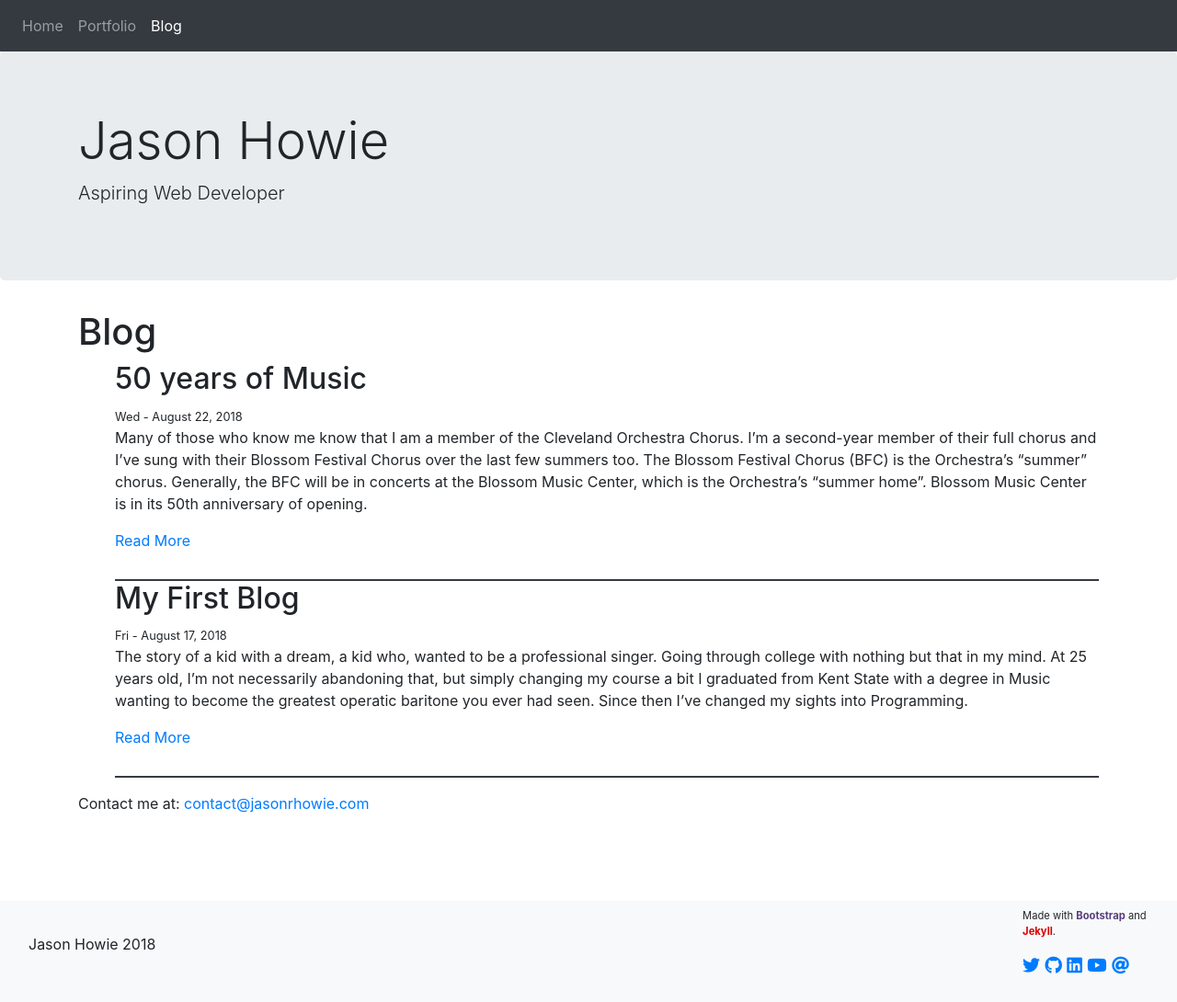
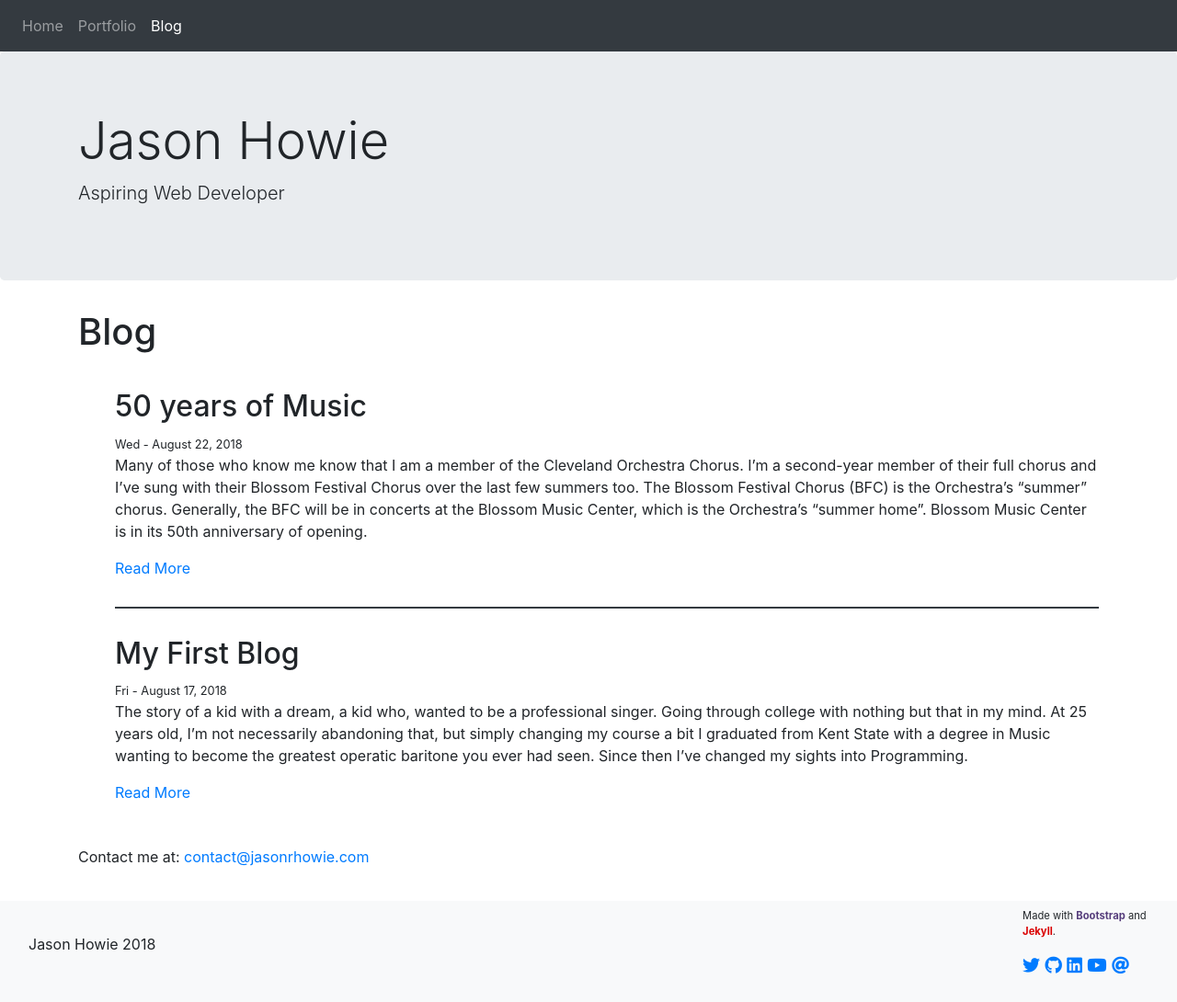
Before and after one commit to bt93/old_website, a Jekyll site: the page built from pages/blog.html, in a window 1280 px wide and 1090 px high. Shown: the whole window at 92% size. Built offline with Jekyll 4.4.1, drawn with Linux system fonts in a browser that asks for light colours; nearby versions of some CDN libraries.

Commit message:
Fixed blog list so border doesnt appear on last item

```diff
--- a/pages/blog.html
+++ b/pages/blog.html
@@ -5,9 +5,9 @@ permalink: /blog/
 ---
 <div class="container">
 	<h1>Blog</h1>
-	<ul class="blog-list">
+	<ul>
 	  {% for post in site.posts %}
-	    <li>
+	    <li class="{% if forloop.last == true %}last-blog{% endif %} blog-list">
 	      <h2>{{ post.title }}</h2>
 	      <small>{{ post.date | date: "%a - %B %-d, %Y" }}</small>
 	      {{ post.excerpt }}
--- a/styles/styles.css
+++ b/styles/styles.css
@@ -23,11 +23,13 @@ body {
 
 .blog-list {
 	list-style-type: none;
+  padding-top: 30px;
+  padding-bottom: 30px;
+  border-bottom: 2px #343a40 solid;
 }
 
-.blog-list li {
-	padding-bottom: 30px;
-	border-bottom: 2px #343a40 solid;
+.last-blog {
+  border-bottom: none;
 }
 
 .post img {
```
